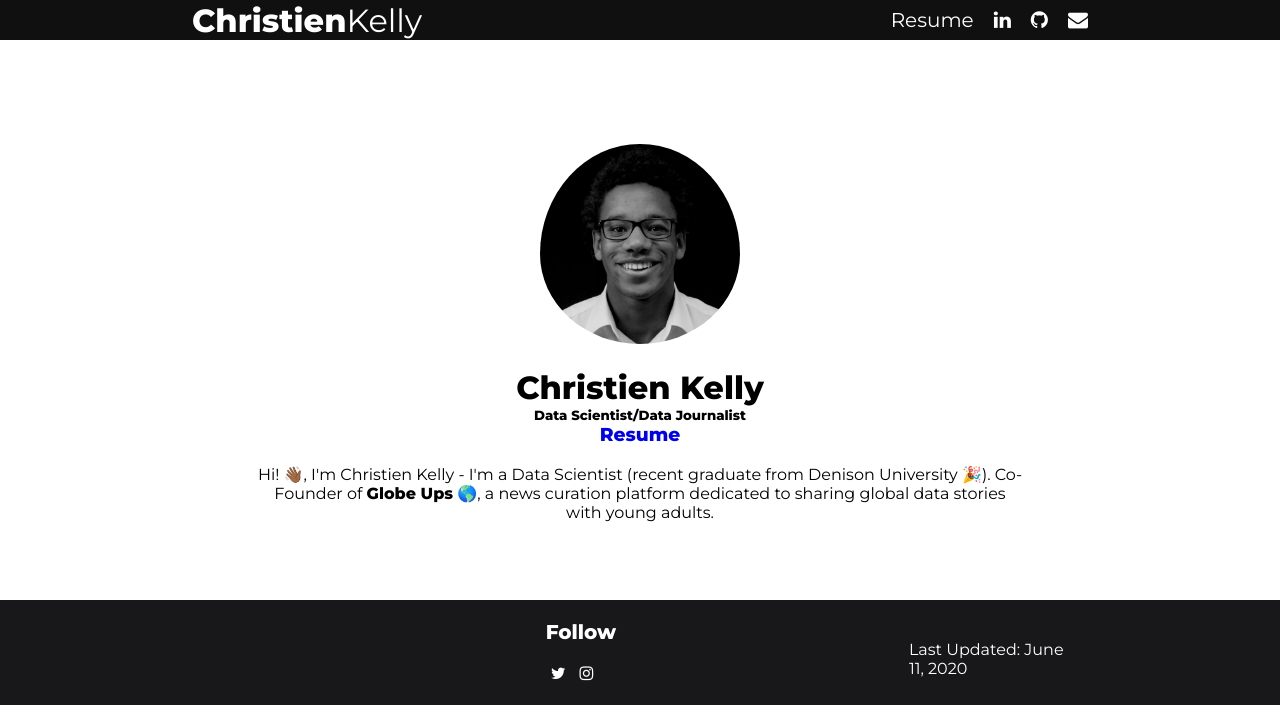
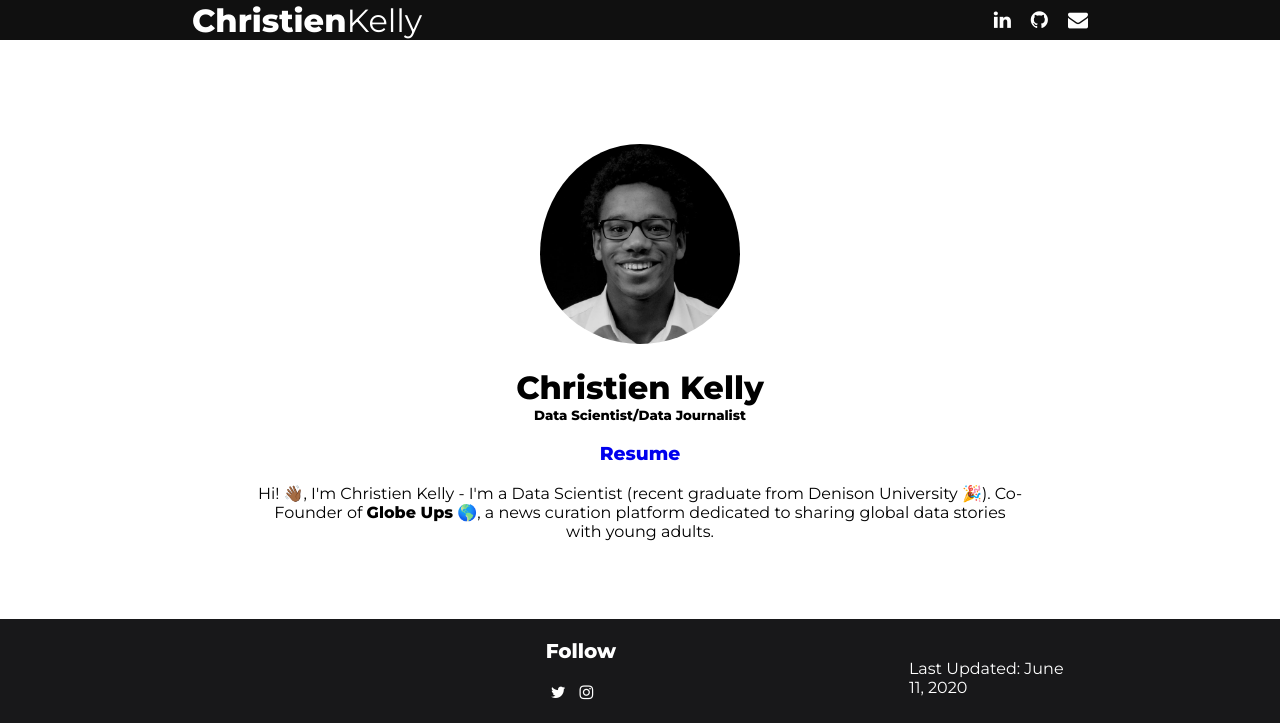
Before and after one commit to kelly-c1/personal-site, a PHP site: page /index.php in a window 1280 px wide. Shown: the top 723 px of the page. Run offline with PHP 8.4, Linux system fonts and the light colour scheme.

Commit message:
playing with the location of resume

```diff
--- a/web/head.html.php
+++ b/web/head.html.php
@@ -37,7 +37,6 @@
 
 			<!-- <a href="about.html"><li>About</li></a> -->
 			<!-- dash here? -->
-			<a href="ChristienKelly–Resume.pdf" download><li>Resume</li></a>
 			<a href="https://www.linkedin.com/in/christien-k-770080107/"><li><i class="fa fa-linkedin"></i></li></a>
 			<a href= "https://github.com/kelly-c1" ><li><i class="fa fa-github"></i></li></a>
 			<a href = "mailto:kelly_c1@denison.edu"><li><i class="fa fa-envelope"></i></li></a>
--- a/web/index.php
+++ b/web/index.php
@@ -30,6 +30,7 @@
 		<!--Photo-->
 		<h1>Christien Kelly</h1>
 		<h5>Data Scientist/Data Journalist</h5>
+		<br>
 		<h3><a href="ChristienKelly–Resume.pdf" download><li>Resume</li></a></h3>
 		<br>
 		<p id="bio">Hi! 👋🏾, I'm Christien Kelly - I'm a Data Scientist (recent graduate from Denison University 🎉).
```
